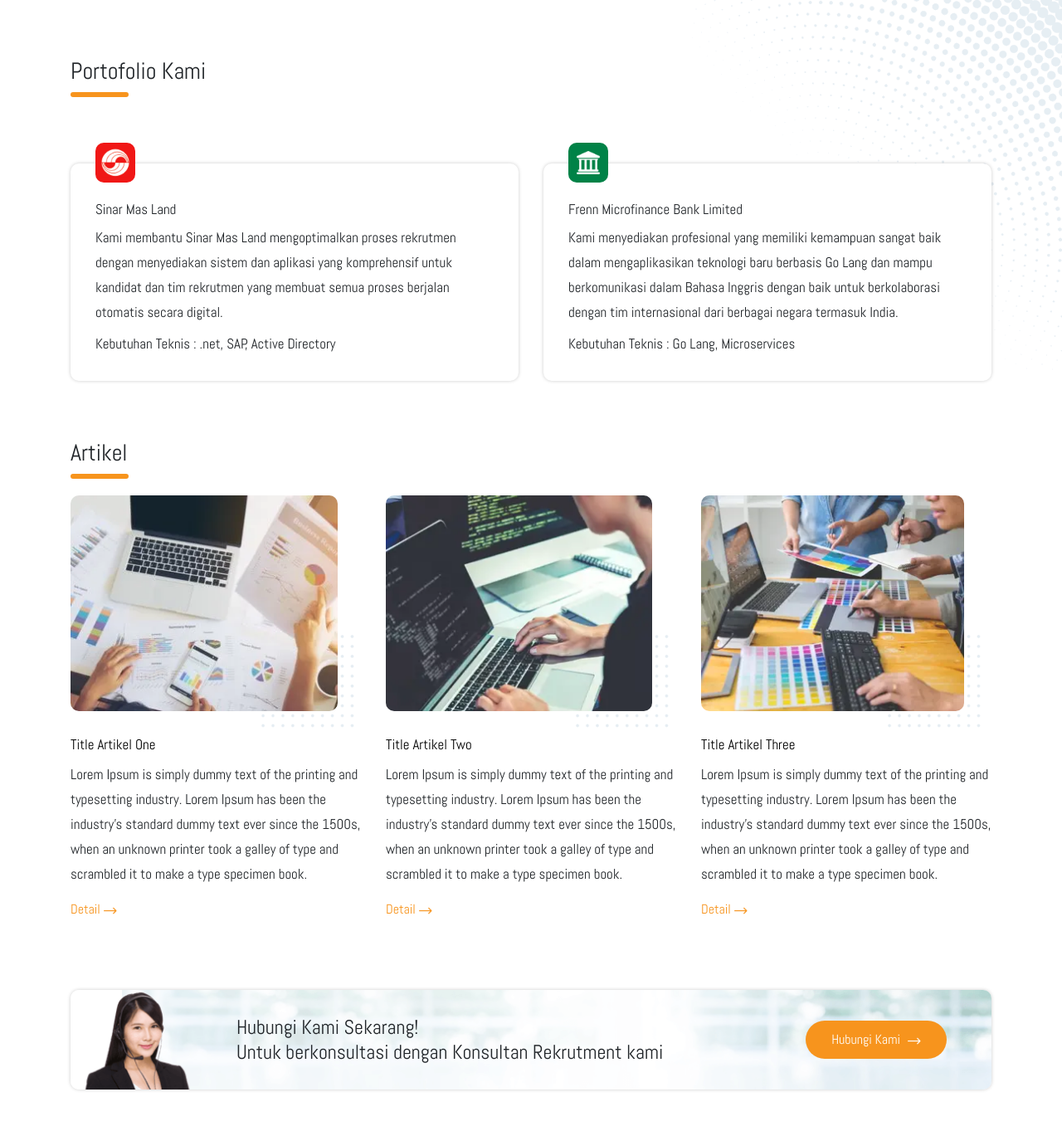
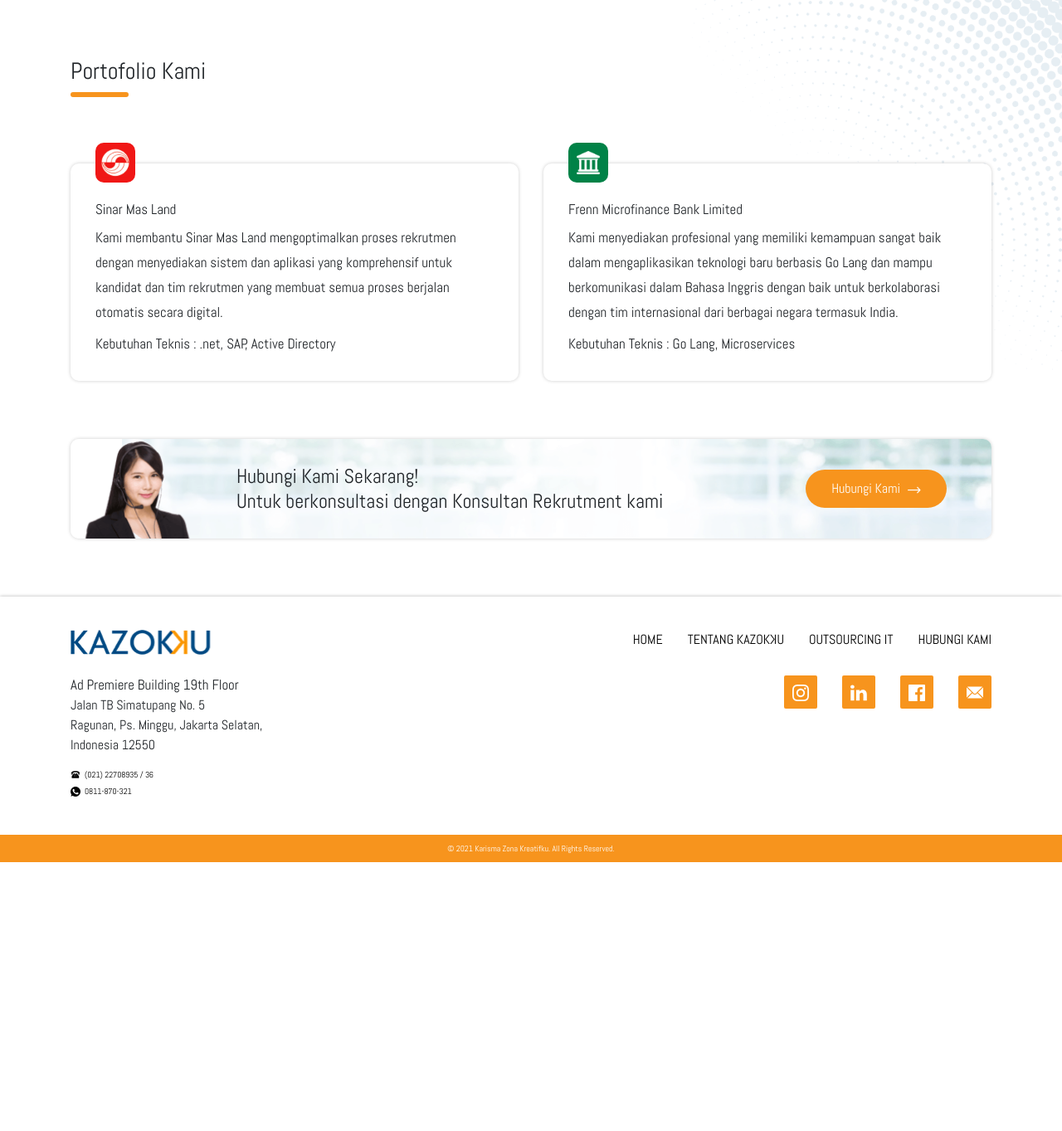
Before and after one commit to yusmardianto/kazokku-web, a PHP site: page / in a window 1280 px wide. Shown: the part 2168-3531 px from the top of the page at 83% size. After the commit the page ends 3207 px from the top, so only its background shows below. Run offline with PHP 8.4, Linux system fonts and the light colour scheme.

Commit message:
hide articles , display favicon

```diff
--- a/index.php
+++ b/index.php
@@ -90,7 +90,7 @@
         </div>
       </div>
     </div>
-    <div class="article-section">
+    <!-- <div class="article-section">
       <h2 class="title">Artikel</h2>
       <div class="row">
         <div class="col-lg-4">
@@ -136,7 +136,7 @@
           </div>
         </div>
       </div>
-    </div>
+    </div> -->
     <?php include './includes/banner-contact.php' ?>
   </div>
 </div>
```
Also changed, not shown: favicon.ico (added).
